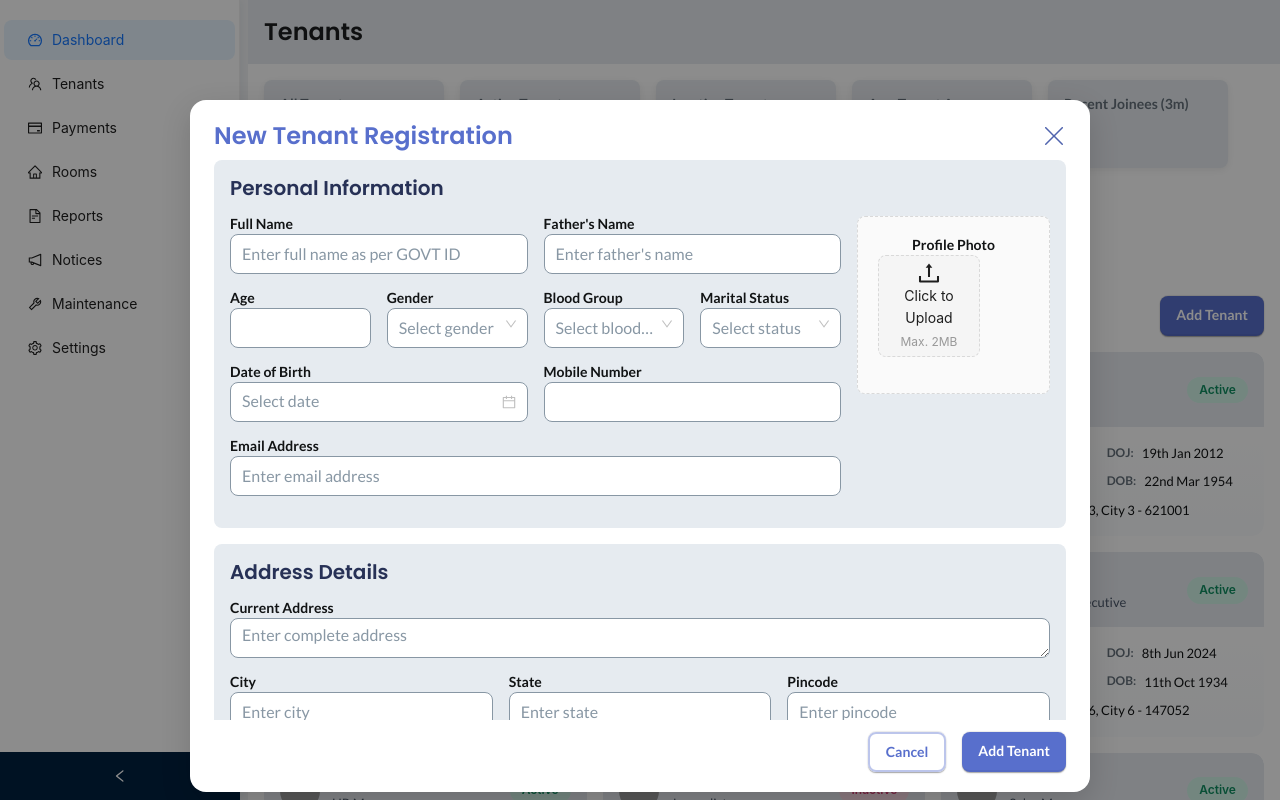
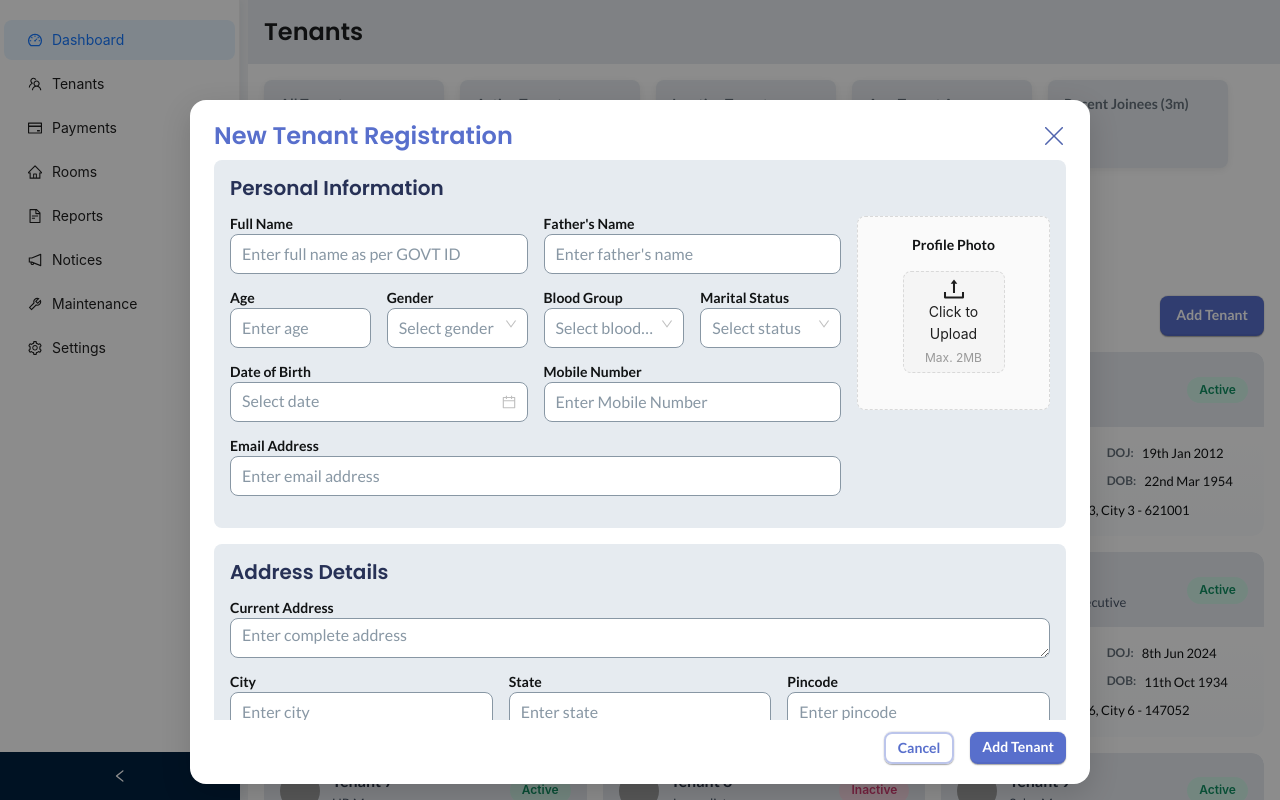
Before and after one commit to venkataraviduddugunta7/My-PG-management, a React (Vite) app: page /tenants in a window 1280 px wide. Both pictures are taken after typing "Sample" into the empty fields and a click on the button "Add Tenant". Shown: the top 800 px of the page. Built offline with nearby package versions, Linux system fonts and the light colour scheme; grey boxes are pictures that could not be loaded.

Commit message:
"handled the Tenant Form

```diff
--- a/src/components/resusableComponents/TenantFormModal.jsx
+++ b/src/components/resusableComponents/TenantFormModal.jsx
@@ -17,7 +17,7 @@ import {
   PlusOutlined,
   MinusCircleOutlined,
 } from "@ant-design/icons";
-import { useEffect } from "react";
+import { useEffect, useState } from "react";
 import "./TenantForm.scss"; // We'll create this SCSS file
 import {
   DrayageModalCloseIcon,
@@ -66,6 +66,17 @@ const idTypes = ["Aadhar", "PAN", "Passport", "Driving License", "Voter ID"];
 const TenantFormModal = ({ visible, onClose, onSubmit, tenantData }) => {
   const [form] = Form.useForm();
 
+  const [fileList, setFileList] = useState([]);
+  const [termsAccepted, setTermsAccepted] = useState(false);
+
+  const termsRules = [
+    "Tenant must provide valid government ID proof",
+    "Rent must be paid by the 5th of every month",
+    "No smoking inside the premises",
+    "Visitors allowed only between 8AM-10PM",
+    "Security deposit is non-refundable if lease is broken early"
+  ];
+
   useEffect(() => {
     if (tenantData) {
       form.setFieldsValue(tenantData);
@@ -89,6 +100,25 @@ const TenantFormModal = ({ visible, onClose, onSubmit, tenantData }) => {
     }
     return e?.fileList;
   };
+
+
+  const handleChange = ({ fileList: newFileList }) => {
+    setFileList(newFileList);
+  };
+  const handlePreview = async (file) => {
+    let src = file.url || file.preview;
+    if (!src && file.originFileObj) {
+      src = await new Promise((resolve) => {
+        const reader = new FileReader();
+        reader.readAsDataURL(file.originFileObj);
+        reader.onload = () => resolve(reader.result);
+      });
+    }
+
+    const imgWindow = window.open(src);
+    imgWindow?.document.write(`<img src="${src}" style="max-width: 100%" />`);
+  };
+
 
   return (
     <Modal
@@ -117,8 +147,8 @@ const TenantFormModal = ({ visible, onClose, onSubmit, tenantData }) => {
         <div
           style={{ display: "flex", gap: "16px", justifyContent: "flex-end" }}
         >
-          <PgButton type="secondary">Cancel</PgButton>
-          <PgButton>{tenantData ? "Update Tenant" : "Add Tenant"}</PgButton>
+          <PgButton type="secondary" size="small">Cancel</PgButton>
+          <PgButton size="small">{tenantData ? "Update Tenant" : "Add Tenant"}</PgButton>
         </div>
       }
       width={900}
@@ -169,7 +199,7 @@ const TenantFormModal = ({ visible, onClose, onSubmit, tenantData }) => {
                           { required: true, message: "Please enter age" },
                         ]}
                       >
-                        <Input type="number" min={18} max={99} />
+                        <Input placeholder="Enter age" type="number" min={18} max={99} />
                       </Form.Item>
                     </Col>
                     <Col span={6}>
@@ -257,7 +287,7 @@ const TenantFormModal = ({ visible, onClose, onSubmit, tenantData }) => {
                           },
                         ]}
                       >
-                        <Input maxLength={10} />
+                        <Input placeholder="Enter Mobile Number" maxLength={10} />
                       </Form.Item>
                     </Col>
                   </Row>
@@ -274,7 +304,7 @@ const TenantFormModal = ({ visible, onClose, onSubmit, tenantData }) => {
                 </div>
               </Col>
               <Col span={6}>
-                <div className="profile-upload-section">
+                <div className="profile-upload-section" style={{ display: "flex", alignItems: "center", flexDirection: "column", gap: "16px", }}>
                   <div className="form-lable">Profile Photo</div>
                   <Form.Item
                     name="profileImage"
@@ -285,13 +315,19 @@ const TenantFormModal = ({ visible, onClose, onSubmit, tenantData }) => {
                       name="profile"
                       listType="picture-card"
                       maxCount={1}
+                      accept="image/*"
                       beforeUpload={() => false}
+                      fileList={fileList}
+                      onChange={handleChange}
+                      onPreview={handlePreview}
                     >
-                      <div className="upload-placeholder">
-                        <UploadOutlined style={{ fontSize: "24px" }} />
-                        <div>Click to Upload</div>
-                        <div className="upload-hint">Max. 2MB</div>
-                      </div>
+                      {fileList.length >= 1 ? null : (
+                        <div className="upload-placeholder">
+                          <UploadOutlined style={{ fontSize: "24px" }} />
+                          <div>Click to Upload</div>
+                          <div className="upload-hint">Max. 2MB</div>
+                        </div>
+                      )}
                     </Upload>
                   </Form.Item>
                 </div>
@@ -518,14 +554,14 @@ const TenantFormModal = ({ visible, onClose, onSubmit, tenantData }) => {
                     </Row>
                   ))}
                   <Form.Item>
-                    <Button
-                      type="dashed"
+                    <PgButton
+                      type="secondary"
+                      size="small"
                       onClick={() => add()}
                       block
-                      icon={<PlusOutlined />}
                     >
                       Add Emergency Contact
-                    </Button>
+                    </PgButton>
                   </Form.Item>
                 </>
               )}
```
